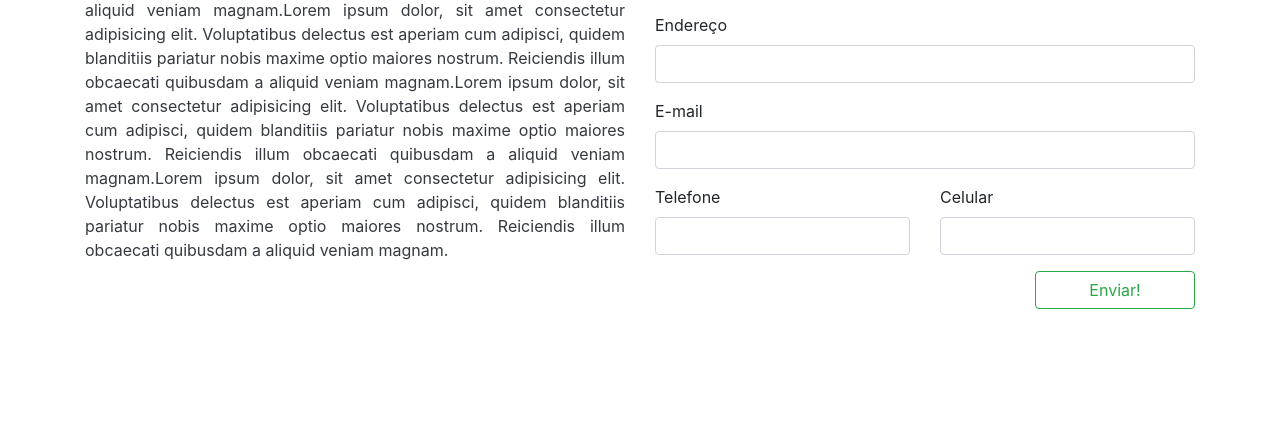
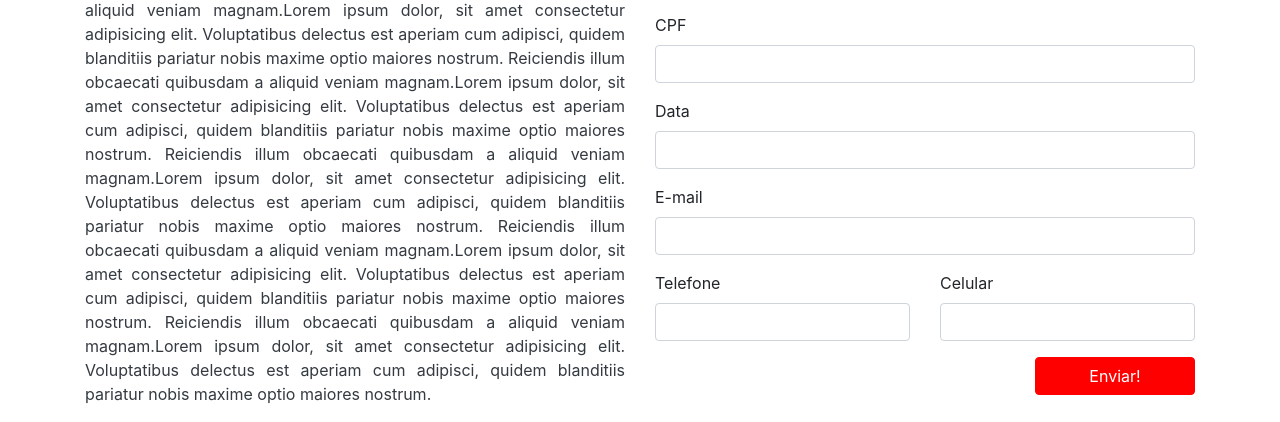
Before and after one commit to WesleyLofrano/Adriano-PW, a plain HTML site: page index.html in a window 1280 px wide. Shown: the part 530-952 px from the top of the page. Before the commit the page ends 855 px from the top, so only its background shows below. Drawn offline with Linux system fonts and the light colour scheme.

Commit message:
Atualização

```diff
--- a/css/estilo.css
+++ b/css/estilo.css
@@ -16,3 +16,22 @@
             background-position-x: center;
             background-position-y: center;
         }
+
+        .btn-Wesley {
+            color: #fff;
+            background-color: #FF0000;
+            border-color: #FF0000;
+        }
+
+        .btn-Wesley:hover {
+            color: #fff;
+            background-color: #800000;
+            border-color: #8B0000;
+        }
+
+        .btn-Wesley:focus,
+        .btn-Wesley.focus {
+            color: #fff;
+            background-color: #0069d9;
+            border-color: #0062cc;
+            box-shadow: 0 0 0 0.2rem rgba(38, 143, 255, 0.5);
--- a/index.html
+++ b/index.html
@@ -25,7 +25,9 @@
                     Lorem ipsum dolor, sit amet consectetur adipisicing elit. Voluptatibus delectus est aperiam cum adipisci, quidem blanditiis pariatur nobis maxime optio maiores nostrum. Reiciendis illum obcaecati quibusdam a aliquid veniam magnam.Lorem ipsum dolor, sit
                     amet consectetur adipisicing elit. Voluptatibus delectus est aperiam cum adipisci, quidem blanditiis pariatur nobis maxime optio maiores nostrum. Reiciendis illum obcaecati quibusdam a aliquid veniam magnam.Lorem ipsum dolor, sit amet
                     consectetur adipisicing elit. Voluptatibus delectus est aperiam cum adipisci, quidem blanditiis pariatur nobis maxime optio maiores nostrum. Reiciendis illum obcaecati quibusdam a aliquid veniam magnam.Lorem ipsum dolor, sit amet consectetur
-                    adipisicing elit. Voluptatibus delectus est aperiam cum adipisci, quidem blanditiis pariatur nobis maxime optio maiores nostrum. Reiciendis illum obcaecati quibusdam a aliquid veniam magnam.
+                    adipisicing elit. Voluptatibus delectus est aperiam cum adipisci, quidem blanditiis pariatur nobis maxime optio maiores nostrum. Reiciendis illum obcaecati quibusdam a aliquid veniam magnam.Lorem ipsum dolor, sit amet consectetur adipisicing
+                    elit. Voluptatibus delectus est aperiam cum adipisci, quidem blanditiis pariatur nobis maxime optio maiores nostrum. Reiciendis illum obcaecati quibusdam a aliquid veniam magnam.Lorem ipsum dolor, sit amet consectetur adipisicing elit.
+                    Voluptatibus delectus est aperiam cum adipisci, quidem blanditiis pariatur nobis maxime optio maiores nostrum.
                 </p>
             </div>
 
@@ -37,8 +39,12 @@
                         <input id="my-input" class="form-control" type="text" name="">
                     </div>
                     <div class="form-group">
-                        <label for="my-input">Endereço</label>
-                        <input id="my-input" class="form-control" type="text" name="">
+                        <label for="my-input">CPF</label>
+                        <input id="CPF" class="form-control" type="text" name="">
+                    </div>
+                    <div class="form-group">
+                        <label for="my-input">Data</label>
+                        <input id="Data" class="form-control" type="text" name="">
                     </div>
                     <div class="form-group">
                         <label for="my-input">E-mail</label>
@@ -56,7 +62,7 @@
                     </div>
                     <div class="form-group row">
                         <div class="offset-md-8 col-md-4 col-12">
-                            <button class="btn btn-outline-success btn-block btn-1">Enviar!</button>
+                            <button class="btn btn-Wesley btn-block btn-1">Enviar!</button>
                         </div>
                     </div>
                 </form>
--- a/js/Wesley-.js
+++ b/js/Wesley-.js
@@ -1,4 +1,6 @@
 $(document).ready(function() {
     $('#Telefone').mask('(99) 9999-9999')
     $('#Celular').mask('(99) 9999-9999')
+    $('#Data').mask('99/99/9999')
+    $('#CPF').mask('999.999.999-99')
 })
```
Lines whose indentation alone changed are shown as unchanged.
